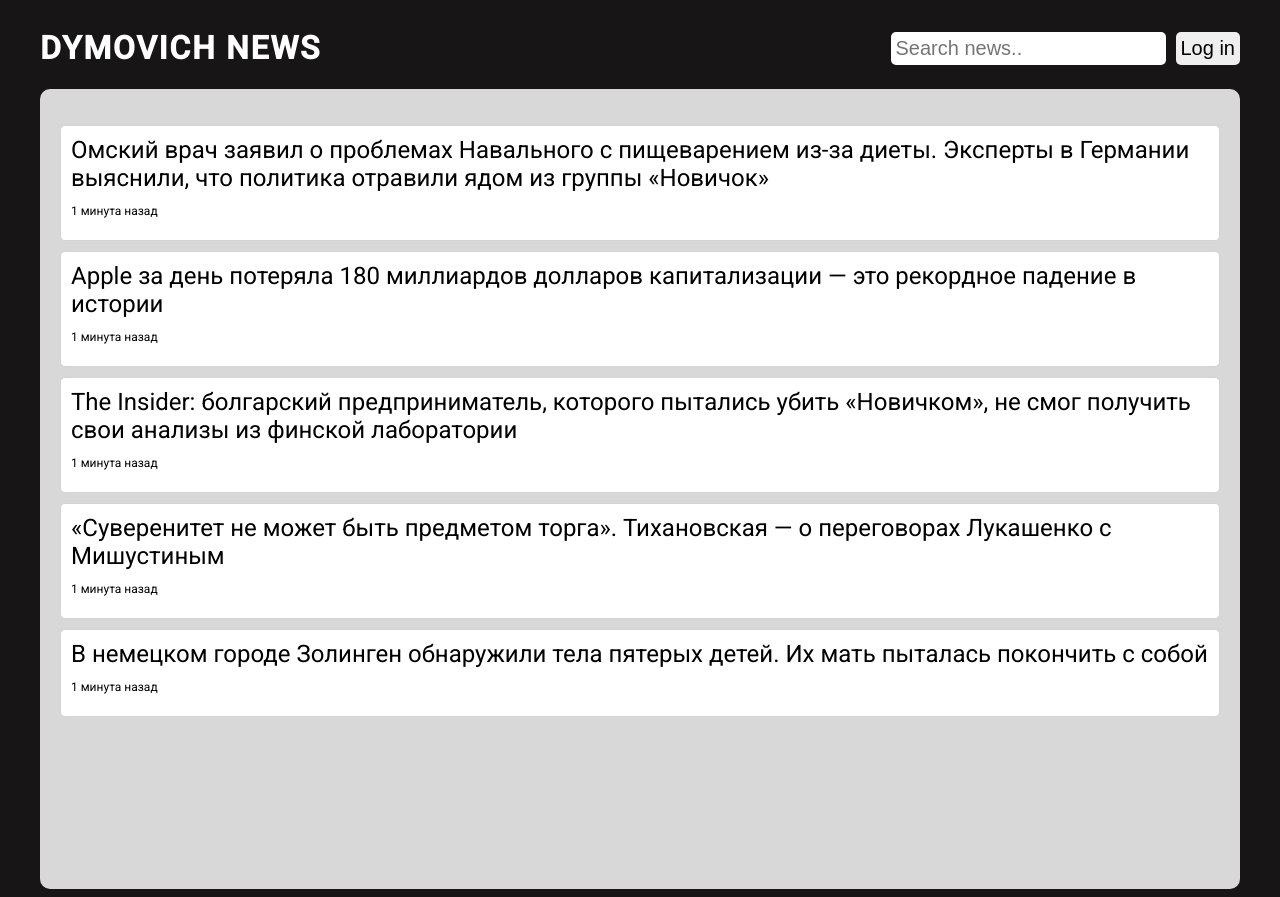
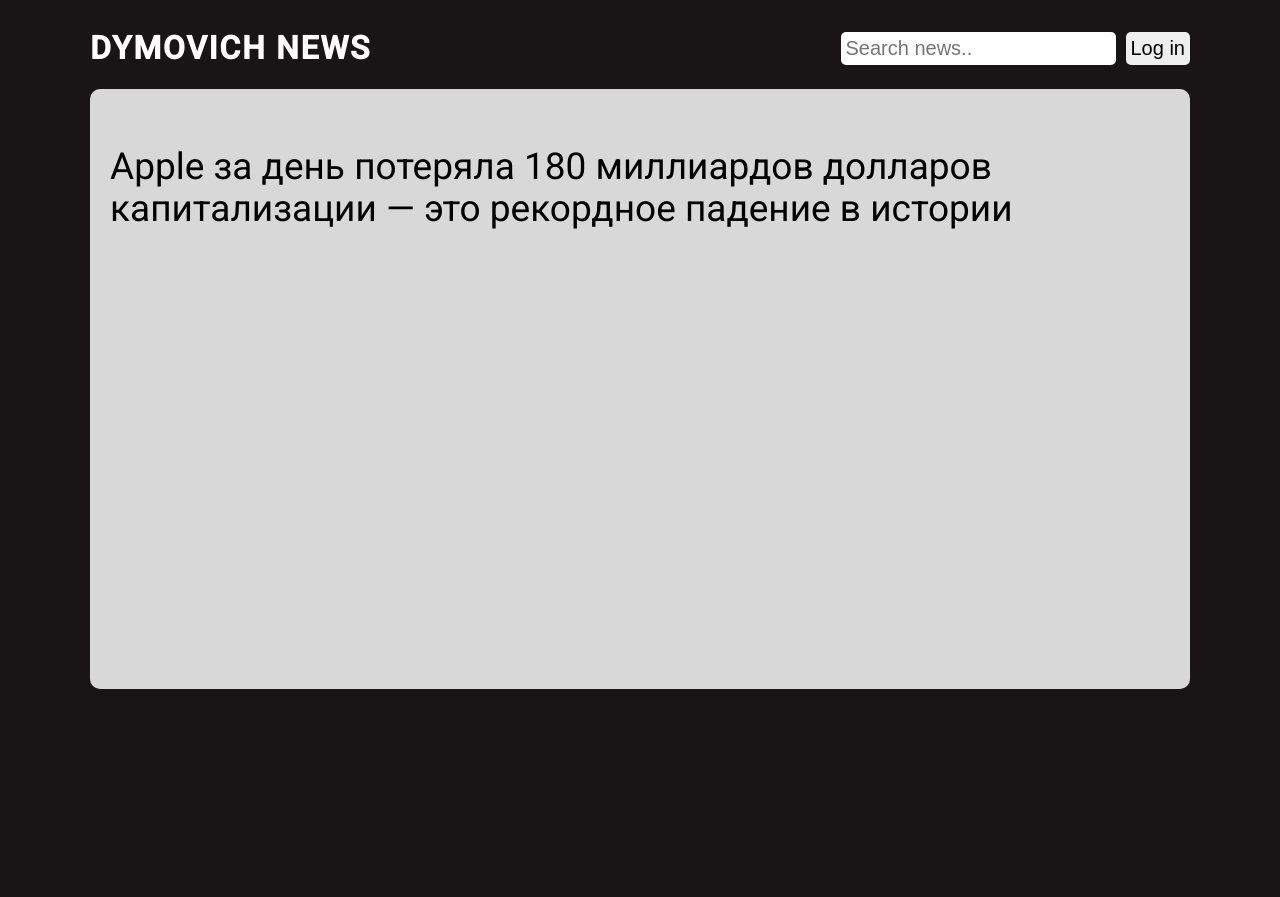
Before and after one commit to sergeydymovich/meduza-rework, a React (Create React App) app: page /news/1232132132 in a window 1280 px wide. Before the commit this address led to /. After the commit the page ends 800 px from the top, so only its background shows below. Built offline with nearby package versions, Linux system fonts and the light colour scheme.

Commit message:
add routing

```diff
--- a/src/actions/news.actions.js
+++ b/src/actions/news.actions.js
@@ -58,12 +58,3 @@
 		},
 	}
 );
-
-export const selectArticle = (id) => (
-	{
-		type: SELECT_ARTICLE,
-		payload: {
-			id,
-		},
-	}
-);
--- a/src/components/AdminPanel/AdminPanel.module.css
+++ b/src/components/AdminPanel/AdminPanel.module.css
@@ -1,11 +1,11 @@
 .adminPage {
   display: flex;
   width: 100%;
-  justify-content: center;
+  justify-content: space-between;
 }
 .content {
-  max-width: 1200px;
-  min-width: 900px;
+
+  width: 80%;
   min-height: 85vh;
   background-color: #d8d8d8;
   padding: 20px;
--- a/src/components/App/App.js
+++ b/src/components/App/App.js
@@ -9,25 +9,19 @@
 	BrowserRouter as Router,
 	Switch,
 	Route,
-	Redirect
 } from "react-router-dom";
 
 function App() {
 
 	const isAdmin = useSelector(state => state.news.isAdmin);
-	const activeArticle = useSelector(state => state.news.activeArticle);
 
 	return (
 		<Router>
 			<div className={styles.App}>
-				{!isAdmin && <Redirect exact from="/admin" to="/" />}
 				<Header isAdmin={isAdmin} />
 				<Switch>
-					<Route exact path="/">
-						<NewsFeed />
-					</Route>
-					{activeArticle && <Route path={"/"+activeArticle} component={Article}></Route> }
-
+					<Route exact path="/" component={NewsFeed} />
+					<Route path={"/news/:id"} component={Article} />
 					{isAdmin && <Route path="/admin" component={AdminPanel} />}
 				</Switch>
 			</div>
--- a/src/components/App/App.module.css
+++ b/src/components/App/App.module.css
@@ -16,6 +16,11 @@
 }
 
 .App {
-  max-width: 1200px;
+  max-width: 1100px;
   margin: 0px auto;
 }
+
+a {
+  text-decoration: none;
+  color: black;
+}
--- a/src/components/Article/Article.js
+++ b/src/components/Article/Article.js
@@ -1,10 +1,17 @@
 import React  from "react";
 import styles from "./Article.module.css";
+import { useSelector } from "react-redux";
 
 function Article(props) {
 
+	const newsArr = useSelector(state => state.news.newsArr);
+	const id = props.match.params.id;
+	const article = newsArr.filter(elem => elem.id === id)[0];
+
 	return (
-		<h1 style={ { color: "white" } }>хуй</h1>
+		<div className={styles.container}>
+			<h3 className={styles.title}>{article.content}</h3>
+		</div>
 	);
 }
 
--- a/src/components/Article/Article.module.css
+++ b/src/components/Article/Article.module.css
@@ -0,0 +1,12 @@
+.container {
+    min-height: 75vh;
+    background-color: #d8d8d8;
+    padding: 20px;
+    border-radius: 10px;
+}
+
+.title {
+	font-size: 37px;
+	line-height: 42px;
+	font-weight: 400;
+}
--- a/src/components/NewsItem/NewsItem.js
+++ b/src/components/NewsItem/NewsItem.js
@@ -2,25 +2,17 @@
 import { declOfNum }  from "../../utils/date.utils.js";
 import { filterString }  from "../../utils/string.utils.js";
 import styles from "./NewsItem.module.css";
-import { useSelector, useDispatch } from "react-redux";
-import { selectArticle } from "../../actions/news.actions.js";
-import { useHistory } from "react-router-dom";
-
+import { useSelector } from "react-redux";
+import { NavLink } from "react-router-dom";
 function NewsItem(props) {
 
-	const history = useHistory();
-	const dispatch = useDispatch();
 	const filterWord = useSelector(state => state.news.filterWord);
 	const min = (new Date() - props.time)/1000/60;
 	let filteredArr = filterWord ? filterString(props.content, filterWord) : "";
 
-	const changeArticle = () => {
-		dispatch(selectArticle(props.id));
-		history.push(`/${props.id}`);
-	};
-
 	return (
-		<li className={styles.item} onClick={changeArticle} >
+		<NavLink to={`/news/${props.id}`} >
+			<li className={styles.item} >
 				{filterWord.length > 0 ?
 					filteredArr.map((elem, i) => (
 						elem === filterWord ? <strong key={i} className={styles.text}>{elem}</strong> : <React.Fragment key={i}>{elem}</React.Fragment>
@@ -32,6 +24,8 @@
 					{declOfNum(min)}назад
 				</p>
 			</li>
+		</NavLink>
+
 	);
 }
 
--- a/src/reducers/reducer.js
+++ b/src/reducers/reducer.js
@@ -1,4 +1,4 @@
-import { ADD_NEW, FILTER_NEWS, LOG_IN, ADD_CATEGORY, REMOVE_CATEGORY, CHANGE_CATEGORY, SELECT_ARTICLE } from "../actions/news.actions.js";
+import { ADD_NEW, FILTER_NEWS, LOG_IN, ADD_CATEGORY, REMOVE_CATEGORY, CHANGE_CATEGORY } from "../actions/news.actions.js";
 import { v4 as uuidv4 } from "uuid";
 
 const INITIAL_STATE = {
@@ -7,27 +7,27 @@
 		{
 			content: "Омский врач заявил о проблемах Навального с пищеварением из-за диеты. Эксперты в Германии выяснили, что политика отравили ядом из группы «Новичок»",
 			date: new Date(),
-			id: uuidv4(),
+			id: "3434223535",
 		},
 		{
 			content: "Apple за день потеряла 180 миллиардов долларов капитализации — это рекордное падение в истории",
 			date: new Date(),
-			id: uuidv4(),
+			id: "1232132132",
 		},
 		{
 			content: "The Insider: болгарский предприниматель, которого пытались убить «Новичком», не смог получить свои анализы из финской лаборатории",
 			date: new Date(),
-			id: uuidv4(),
+			id: "757457457",
 		},
 		{
 			content: "«Суверенитет не может быть предметом торга». Тихановская — о переговорах Лукашенко с Мишустиным",
 			date: new Date(),
-			id: uuidv4(),
+			id: "264547",
 		},
 		{
 			content: "В немецком городе Золинген обнаружили тела пятерых детей. Их мать пыталась покончить с собой",
 			date: new Date(),
-			id: uuidv4(),
+			id: "34345479",
 		},
 
 	],
@@ -93,11 +93,6 @@
 					elem
 			))
 		};
-	case SELECT_ARTICLE:
-		return {
-			...state,
-			activeArticle: action.payload.id,
-		};
 	default:
 		return state;
 
```
Lines whose indentation alone changed are shown as unchanged.
